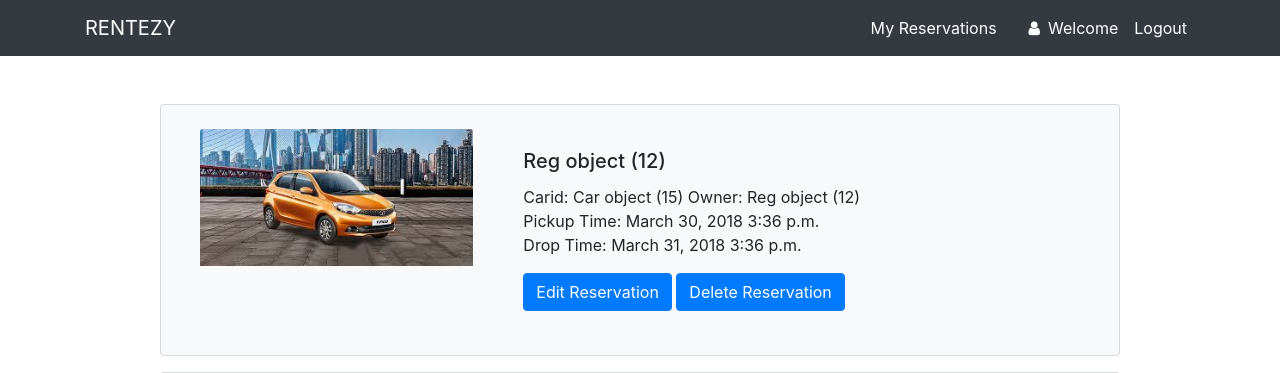
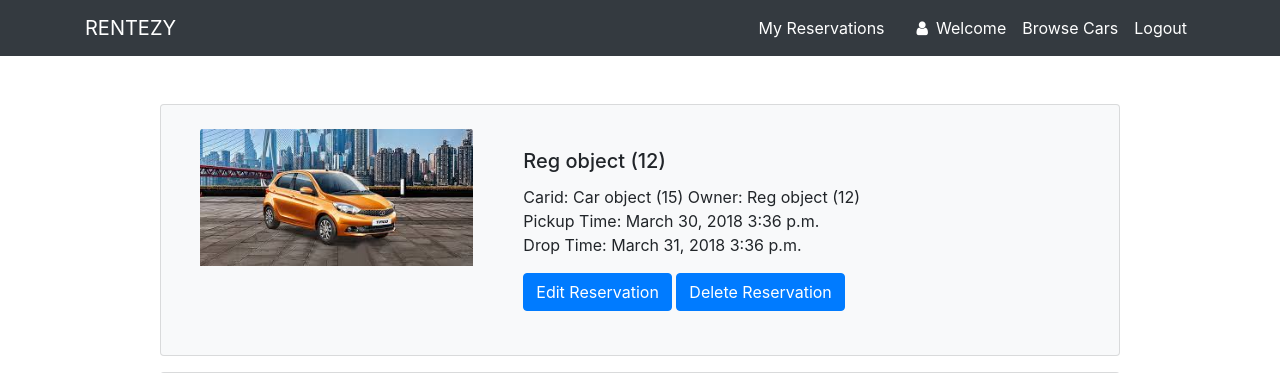
Before and after one commit to parthshihora/rentezy, a Django app: page /myreservations/ in a window 1280 px wide. Shown: the top 373 px of the page. Run offline with Django 3.2, Linux system fonts and the light colour scheme; data comes from the database, SQL or seed files in the repository; both versions use the stored data as it was after the commit; parts of the project's set-up code (start-up, migrations or seed data) failed here and were passed over; some libraries are stand-ins or nearby versions.

Commit message:
New Changes

```diff
--- a/team6/templates/ownerprofile.html
+++ b/team6/templates/ownerprofile.html
@@ -51,7 +51,8 @@
 	  			<a class="navbar-brand" href="#">RENTEZY</a>
 				<ul class="navbar-nav ml-auto">
 	  				<li class="nav-item"> <a href="#" class=" nav-link text-white">Hello {{ request.session.username }}  </a>	</li>
-					<li class="nav-item"> <a href = "{% url 'logout_view' %}" class="nav-link text-white" >	Log Out	</a>	</li>
+					<li class="nav-item"> <a href = "{% url 'owner_page' %}" class="nav-link text-white" >	Home	</a>	</li>
+                    <li class="nav-item"> <a href = "{% url 'logout_view' %}" class="nav-link text-white" >	Log Out	</a>	</li>
 				</ul>
 			</div>
 		</nav>
--- a/team6/templates/team6/filteredcars.html
+++ b/team6/templates/team6/filteredcars.html
@@ -32,6 +32,9 @@
 	            	</li>
 	            	<li class="nav-item">
 	            		<a href="#" class="nav-link text-white"><span class="fa fa-user mr-2"></span>Welcome {{ request.session.username }}</a>
+	            	</li>
+                    <li class="nav-item">
+	            		<a href="{% url 'allcars' %}" class="nav-link text-white"></span>Browse Cars</a>
 	            	</li>
 	            	<li class="nav-item">
 	            		<a href="{% url 'logout_view' %}" class="nav-link text-white">Logout</a>
--- a/team6/templates/team6/myreservations.html
+++ b/team6/templates/team6/myreservations.html
@@ -31,6 +31,9 @@
 	            	</li>
 	            	<li class="nav-item">
 	            		<a href="#" class="nav-link text-white"><span class="fa fa-user mr-2"></span>Welcome {{ request.session.username }}</a>
+	            	</li>
+                    <li class="nav-item">
+	            		<a href="{% url 'allcars' %}" class="nav-link text-white"></span>Browse Cars</a>
 	            	</li>
 	            	<li class="nav-item">
 	            		<a href="{% url 'logout_view' %}" class="nav-link text-white">Logout</a>
--- a/team6/templates/team6/owner_cars.html
+++ b/team6/templates/team6/owner_cars.html
@@ -27,6 +27,7 @@
 	  			<a class="navbar-brand" href="#">RENTEZY</a>
 				<ul class="navbar-nav ml-auto">
 	  				<li class="nav-item"> <a href="#" class=" nav-link text-white">Hello {{ request.session.username }}  </a>	</li>
+                    <li class="nav-item"> <a href = "{% url 'owner_page' %}" class="nav-link text-white" >	Home	</a>	</li>
 					<li class="nav-item"> <a href = "{% url 'logout_view' %}" class="nav-link text-white" >	Log Out	</a>	</li>
 				</ul>
 			</div>
```
Also changed, not shown: db.sqlite3, media/Car1.jpg (added), media/Turtle_Icon.svg.png (added), media/car4.jpg (added), media/car6.jpg (added), team6/migrations/0048_merge_20180329_2028.py (added).
